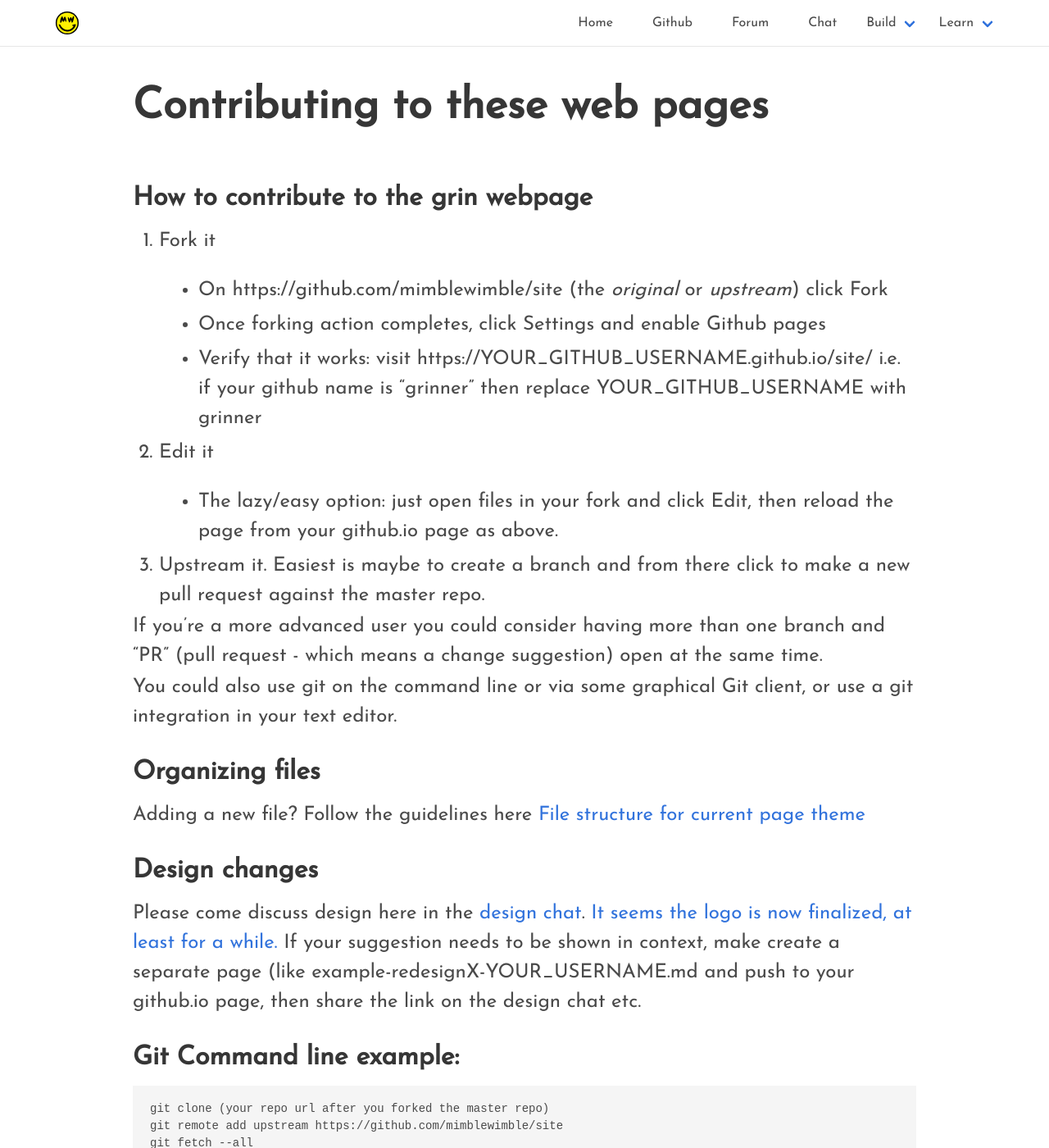
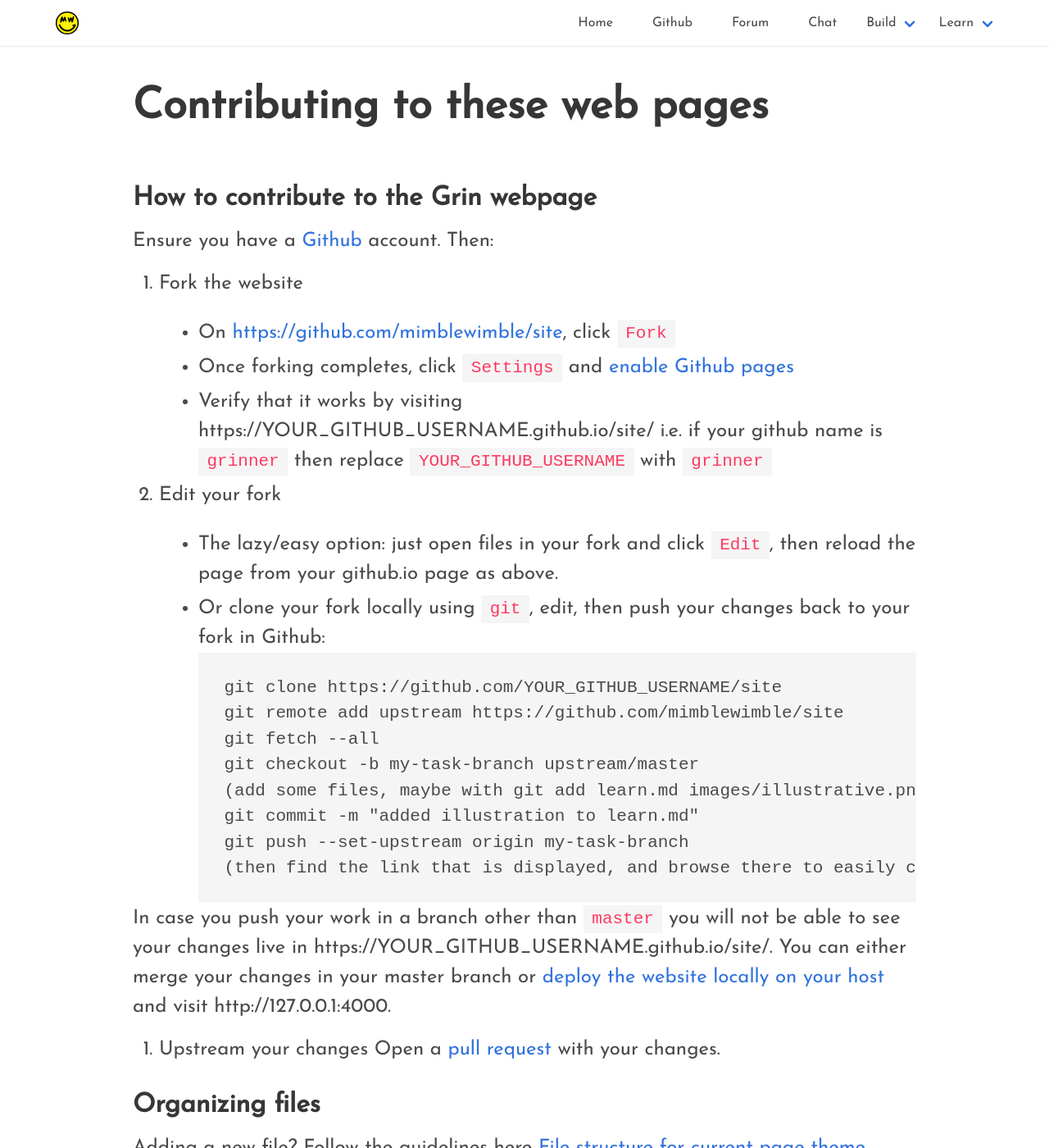
Before and after one commit to mimblewimble/site, a Jekyll site: the page built from page-contribution-howto.md, in a window 1280 px wide and 1400 px high. Shown: the whole window at 82% size. Built offline with Jekyll 4.4.1, drawn with Linux system fonts in a browser that asks for light colours; nearby versions of some CDN libraries; some of the changed text lies outside the part shown.

Commit message:
Add instructions for deploying the site (#39)
* Add instructions for deploying the site

* Update howto contribute

````diff
--- a/page-contribution-howto.md
+++ b/page-contribution-howto.md
@@ -3,33 +3,21 @@
 title: "Contributing to these web pages"
 ---
 
-# How to contribute to the grin webpage
+# How to contribute to the Grin webpage
 
-1. Fork it
-  - On https://github.com/mimblewimble/site (the _original_ or _upstream_) click Fork
-  - Once forking action completes, click Settings and enable Github pages
-  - Verify that it works: visit https://YOUR_GITHUB_USERNAME.github.io/site/
-    i.e. if your github name is "grinner" then replace YOUR_GITHUB_USERNAME with grinner
-2. Edit it
-  - The lazy/easy option: just open files in your fork and click Edit, then reload the page from your github.io page as above.
-3. Upstream it.
-   Easiest is maybe to create a branch and from there click to make a new pull request against the master repo.
+Ensure you have a [Github](https://github.com/) account. Then:
 
-If you're a more advanced user you could consider having more than one branch and "PR" (pull request - which means a change suggestion) open at the same time.
+1. Fork the website
+- On [https://github.com/mimblewimble/site](https://github.com/mimblewimble/site), click `Fork`
+- Once forking completes, click `Settings` and [enable Github pages](https://help.github.com/articles/configuring-a-publishing-source-for-github-pages/)
+- Verify that it works by visiting https://YOUR_GITHUB_USERNAME.github.io/site/
+  i.e. if your github name is `grinner` then replace `YOUR_GITHUB_USERNAME` with `grinner`
 
-You could also use git on the command line or via some graphical Git client, or use a git integration in your text editor.
-
-# Organizing files
-Adding a new file? Follow the guidelines here [File structure for current page theme](https://github.com/mmistakes/so-simple-theme#structure)
-
-# Design changes
-Please come discuss design here in the [design chat](https://gitter.im/grin_community/design).
-[It seems the logo is now finalized, at least for a while.](https://github.com/mimblewimble/site/issues/7)
-If your suggestion needs to be shown in context, make create a separate page (like example-redesignX-YOUR_USERNAME.md and push to your github.io page, then share the link on the design chat etc.
-
-# Git Command line example:
+2. Edit your fork
+- The lazy/easy option: just open files in your fork and click `Edit`, then reload the page from your github.io page as above.
+- Or clone your fork locally using `git`, edit, then push your changes back to your fork in Github:
 ```
-git clone (your repo url after you forked the master repo)
+git clone https://github.com/YOUR_GITHUB_USERNAME/site
 git remote add upstream https://github.com/mimblewimble/site
 git fetch --all
 git checkout -b my-task-branch upstream/master
@@ -39,6 +27,21 @@
 (then find the link that is displayed, and browse there to easily create a PR)
 ```
 
+In case you push your work in a branch other than `master` you will not be able to see your changes live
+in https://YOUR_GITHUB_USERNAME.github.io/site/. You can either merge your changes in your master branch
+or [deploy the website locally on your host](README.md#local-run) and visit http://127.0.0.1:4000.
+
+3. Upstream your changes
+Open a [pull request](https://help.github.com/articles/about-pull-requests/) with your changes.
+
+# Organizing files
+Adding a new file? Follow the guidelines here [File structure for current page theme](https://github.com/mmistakes/so-simple-theme#structure)
+
+# Design changes
+Please come discuss design here in the [design chat](https://gitter.im/grin_community/design).
+[It seems the logo is now finalized, at least for a while.](https://github.com/mimblewimble/site/issues/7)
+If your suggestion needs to be shown in context, create a separate page (like example-redesignX-YOUR_USERNAME.md and push to your github.io page, then share the link on the design chat etc.
+
 # Previous examples -- see here for content ideas:
 - [grin-tech.org, the initial black version](https://web.archive.org/web/20180917135841/http://grin-tech.org)
 - [https://grin.mw/up/](https://grin.mw/up/)
````
Also changed, not shown: README.md.
